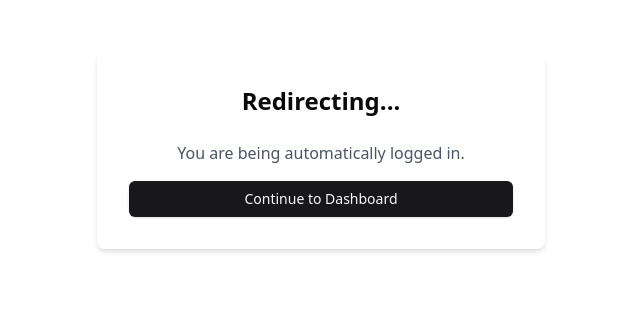
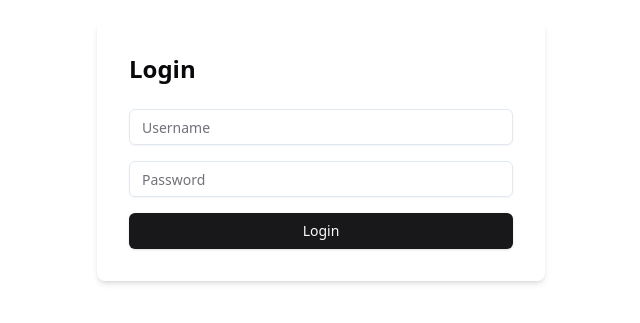
Before and after one commit to Jungyoonlim/realestate_crm, a Next.js app in the folder frontend/: page /login in a window 1280 px wide. Before the commit this address had no page. Shown: the part 249-572 px from the top of the page, without its empty margins (319-959 px from the left). Built offline with nearby package versions, Linux system fonts and the light colour scheme.

Commit message:
added properties data

```diff
--- a/frontend/src/app/login/page.tsx
+++ b/frontend/src/app/login/page.tsx
@@ -1,40 +1,43 @@
 "use client"
 
-import { useEffect } from 'react';
+import { useState } from 'react';
+import axios from 'axios';
 import { useRouter } from 'next/navigation';
+import { Input } from "@/components/ui/input";
 import { Button } from "@/components/ui/button";
 
 export default function Login() {
+  const [username, setUsername] = useState('');
+  const [password, setPassword] = useState('');
+  const [error, setError] = useState('');
   const router = useRouter();
 
-  // Automatically redirect to dashboard on page load
-  useEffect(() => {
-    // Set a fake token to simulate being logged in
-    localStorage.setItem('token', 'fake-jwt-token');
+  const handleLogin = async (e: React.FormEvent) => {
+    e.preventDefault();
+    setError('');
 
-    // Short delay for a smoother UX before redirect
-    const redirectTimer = setTimeout(() => {
+    // Mock login logic
+    if (username === 'demo' && password === 'password123') {
+      localStorage.setItem('token', 'fake-jwt-token');
       router.push('/dashboard');
-    }, 500);
-
-    return () => clearTimeout(redirectTimer);
-  }, [router]);
-
-  // Allow user to manually navigate if automatic redirect doesn't work
-  const handleManualLogin = () => {
-    localStorage.setItem('token', 'fake-jwt-token');
-    router.push('/dashboard');
+    } else {
+      setError('Login failed. Please use demo/password123');
+    }
   };
 
   return (
     <div className="flex min-h-screen items-center justify-center">
-      <div className="text-center space-y-4 w-full max-w-md p-8 bg-white shadow-md rounded-lg">
-        <h1 className="text-2xl font-bold mb-6">Redirecting...</h1>
-        <p className="text-gray-600">You are being automatically logged in.</p>
-        <Button onClick={handleManualLogin} className="w-full">
-          Continue to Dashboard
-        </Button>
-      </div>
+      <form onSubmit={handleLogin} className="space-y-4 w-full max-w-md p-8 bg-white shadow-md rounded-lg">
+        <h1 className="text-2xl font-bold mb-6">Login</h1>
+        {error && <p className="text-red-500">{error}</p>}
+        <div>
+          <Input type="text" value={username} onChange={(e) => setUsername(e.target.value)} placeholder="Username" required />
+        </div>
+        <div>
+          <Input type="password" value={password} onChange={(e) => setPassword(e.target.value)} placeholder="Password" required />
+        </div>
+        <Button type="submit" className="w-full">Login</Button>
+      </form>
     </div>
   );
 }
```
Also changed, not shown: 1 other file (tests, documents, lock files or other folders).
